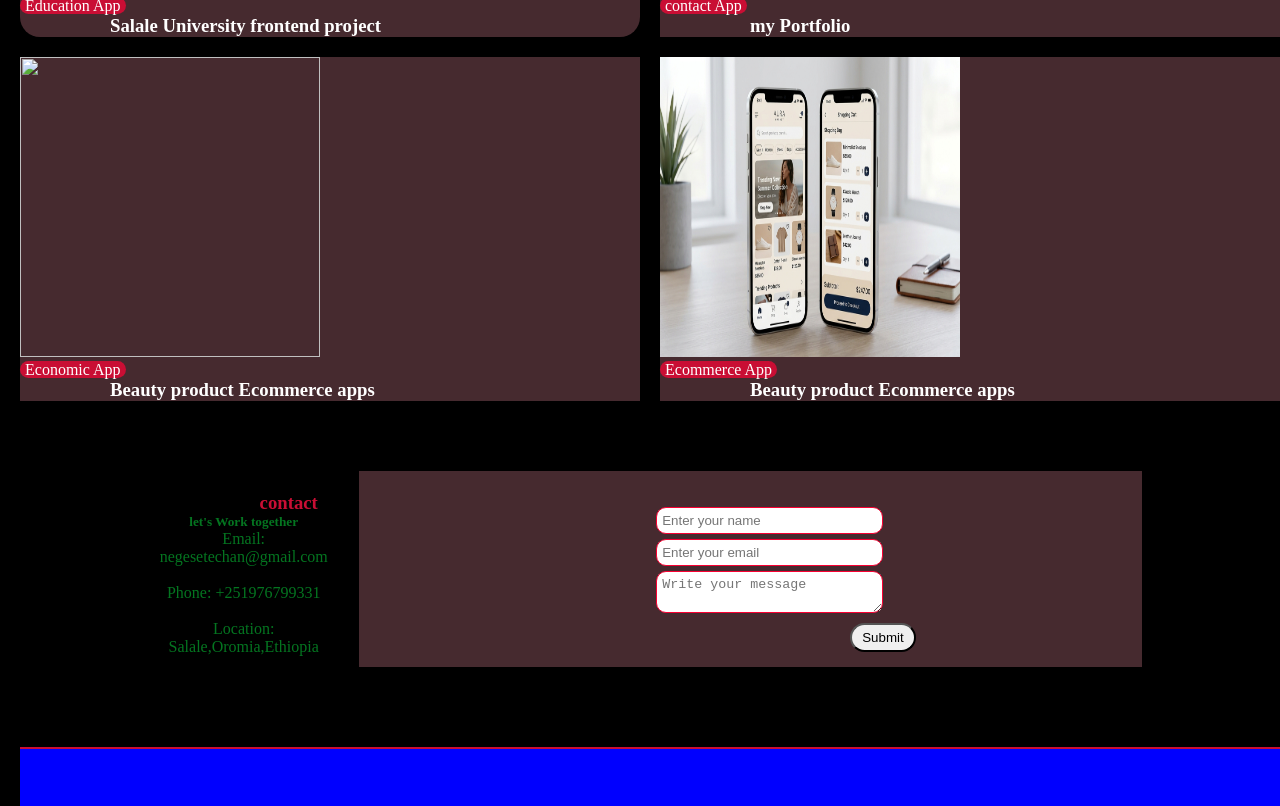
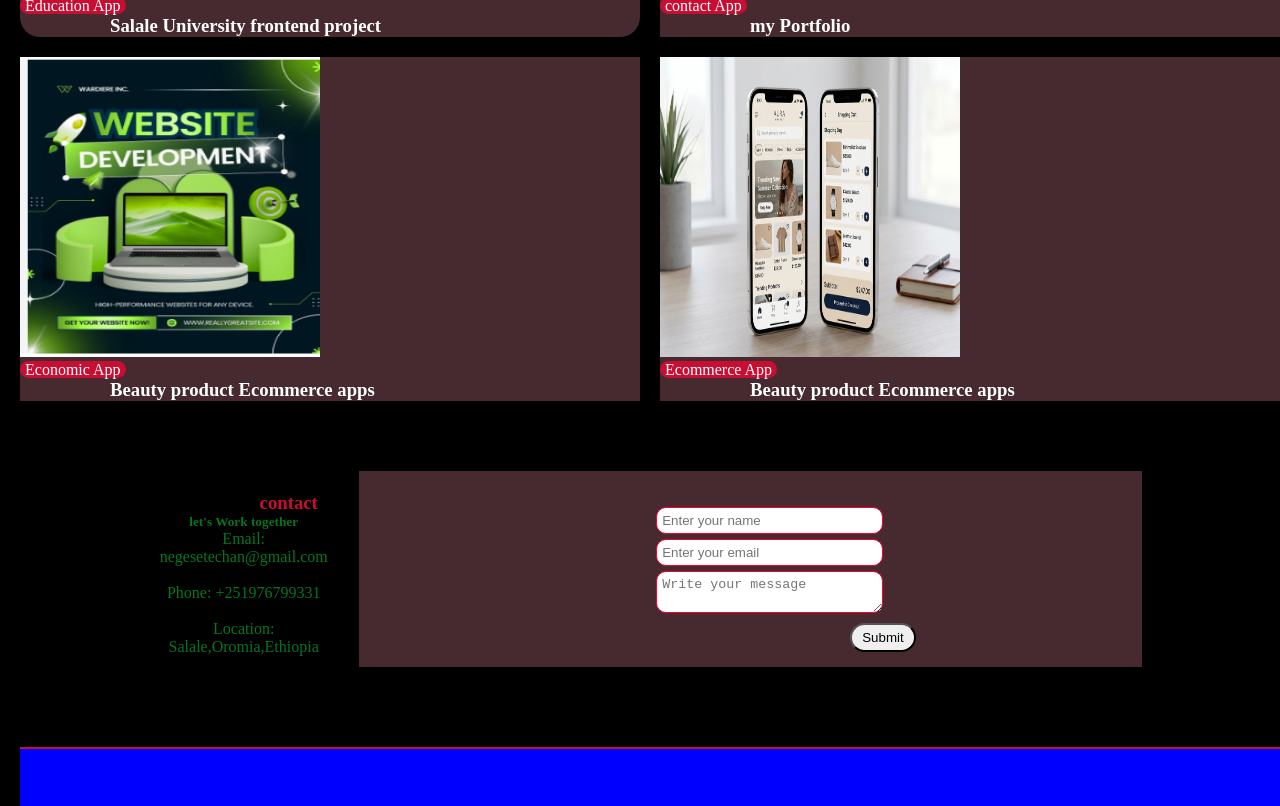
Before and after one commit to negesetechan-ui/Liban-App, a plain HTML site: page index.html in a window 1280 px wide. Shown: the part 4125-4931 px from the top of the page. Drawn offline with Linux system fonts and the light colour scheme; the site is published under a folder, as on GitHub Pages, so addresses that start at the root find nothing.

Commit message:
Fix image source path in index.html

```diff
--- a/index.html
+++ b/index.html
@@ -221,7 +221,7 @@ and create innovative solutions that make a positive impact on society.
         <h3>my Portfolio</h3>
     </div>
     <div class="lates3">
-        <div><img src="/image/Screenshot 2026-11-14 005714 - Copy.png" alt="" style="width: 300px;height: 300px;"></div>
+        <div><img src="image/Screenshot 2026-11-14 005714 - Copy.png" alt="" style="width: 300px;height: 300px;"></div>
         <span>Economic App</span>
         <h3>Beauty product Ecommerce apps</h3>
 
```
